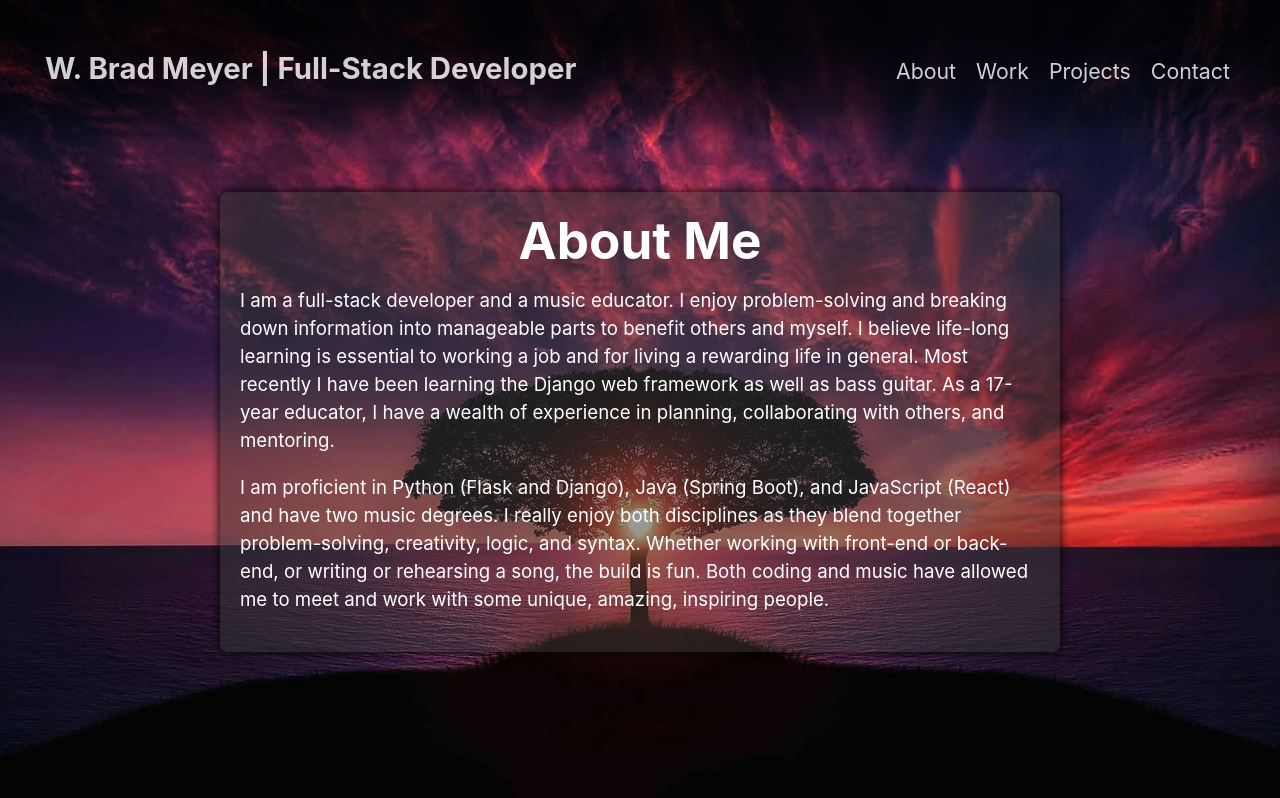
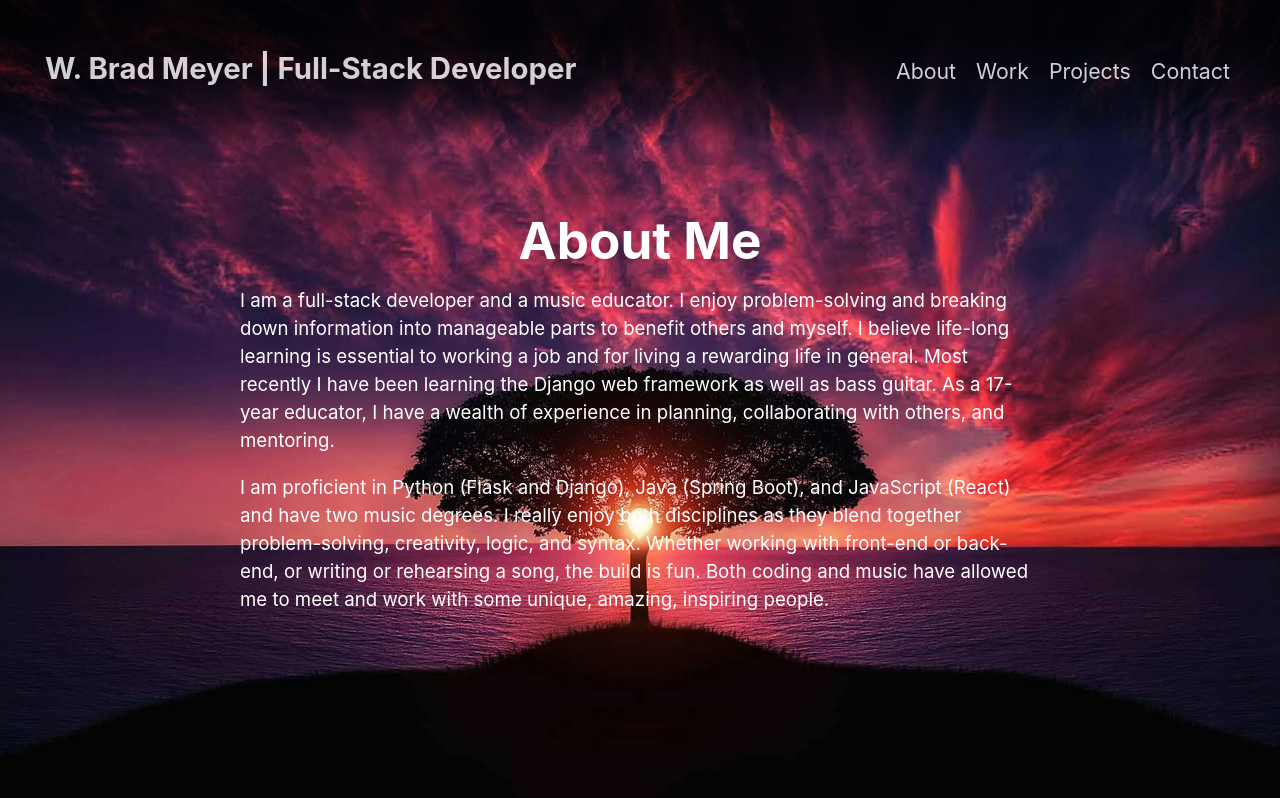
Before and after one commit to Wbradmeyer/vitePortfolio, a Vue app: page / in a window 1280 px wide. Shown: the top 798 px of the page. Built offline with nearby package versions, Linux system fonts and the light colour scheme.

Commit message:
about card hide

```diff
--- a/src/components/AboutMe.vue
+++ b/src/components/AboutMe.vue
@@ -33,12 +33,12 @@
     .about {
         margin: 0px 0px 40px;
         text-align: left;
-        background-color: rgb(55, 55, 55, 0.5);
+        /* background-color: rgb(55, 55, 55, 0.5); */
         color: white;
         padding: 20px;
-        border-radius: 8px;
+        /* border-radius: 8px; */
         max-width: 800px;
-        box-shadow: 0px 0px 10px black;
+        /* box-shadow: 0px 0px 10px black; */
     }
 
     p {
```
